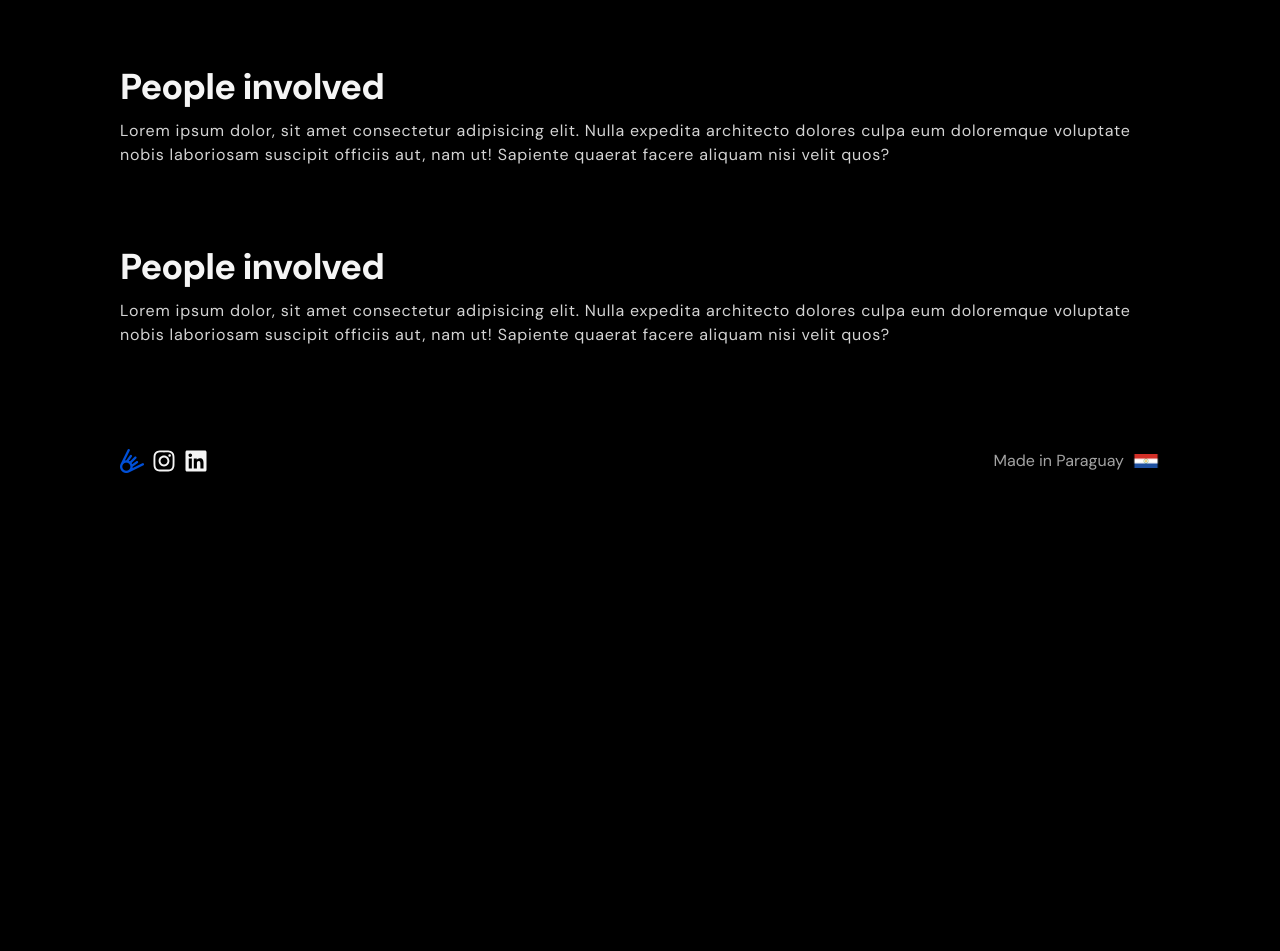
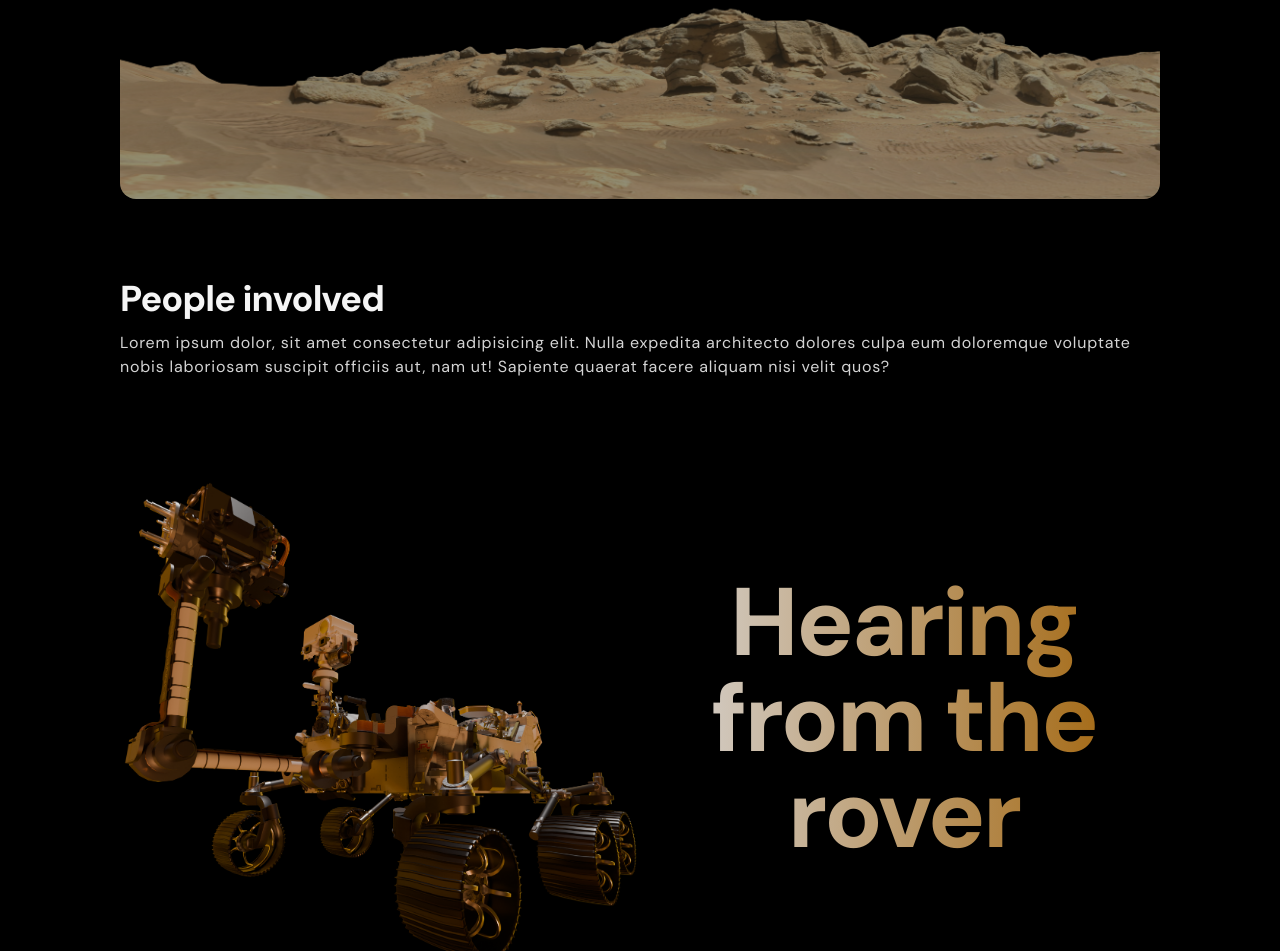
Before and after one commit to Yvyryryi/frontend, a Next.js app in the folder frontend-app/: page /project in a window 1280 px wide. Shown: the part 661-1612 px from the top of the page. Before the commit the page ends 1176 px from the top, so only its background shows below. Built offline with nearby package versions, Linux system fonts and the light colour scheme.

Commit message:
Design updates and rover

```diff
--- a/frontend-app/src/app/globals.css
+++ b/frontend-app/src/app/globals.css
@@ -39,7 +39,7 @@ h3 {
 }
 
 .bg {
-    @apply bg-black
+    @apply bg-gradient-to-b bg-black
 }
 
 .text {
@@ -63,6 +63,11 @@ li {
     text-shadow: 0px 0px 20px #9b5e3c;
 }
 
+.img-shadow {
+    -webkit-filter: drop-shadow(0px 0px 50px #9c5900);
+    filter: drop-shadow(0px 0px 60px #3a2300);
+}
+
 ::-webkit-scrollbar {
     width: 10px;
 }
--- a/frontend-app/src/app/project/page.tsx
+++ b/frontend-app/src/app/project/page.tsx
@@ -1,5 +1,7 @@
 "use client"
 
+import Rover from "@/components/Rover";
+import TerrainText from "@/components/TerrainText";
 import { motion } from "framer-motion";
 
 export default function Page(){
@@ -17,6 +19,7 @@ export default function Page(){
                         Sapiente quaerat facere aliquam nisi velit quos?
                         </p>
                     </div>
+                    <TerrainText>Hearing from mars</TerrainText>
                     <div className="flex flex-col gap-3">
                         <h1>People involved</h1>
                         <p>
@@ -26,24 +29,7 @@ export default function Page(){
                         Sapiente quaerat facere aliquam nisi velit quos?
                         </p>
                     </div>
-                    <div className="flex flex-col gap-3">
-                        <h1>People involved</h1>
-                        <p>
-                        Lorem ipsum dolor, sit amet consectetur adipisicing
-                        elit. Nulla expedita architecto dolores culpa eum doloremque
-                        voluptate nobis laboriosam suscipit officiis aut, nam ut!
-                        Sapiente quaerat facere aliquam nisi velit quos?
-                        </p>
-                    </div>
-                    <div className="flex flex-col gap-3">
-                        <h1>People involved</h1>
-                        <p>
-                        Lorem ipsum dolor, sit amet consectetur adipisicing
-                        elit. Nulla expedita architecto dolores culpa eum doloremque
-                        voluptate nobis laboriosam suscipit officiis aut, nam ut!
-                        Sapiente quaerat facere aliquam nisi velit quos?
-                        </p>
-                    </div>
+                    <Rover></Rover>
                 </div>
             </div>
         </div>
--- a/frontend-app/src/components/ChartExample.tsx
+++ b/frontend-app/src/components/ChartExample.tsx
@@ -82,7 +82,7 @@ export default function ChartExample(){
                 </AreaChart>
             </motion.div>
             <motion.div animate={data.length != 0 ? "open":"closed"} variants={variants} className="hidden p-2 bg-gradient-to-t from-orange-900/10 w-fit to-black rounded-xl md:flex overflow-x-auto">
-                <AreaChart width={1300} height={data.length != 0 ? 300: 0} data={data} className="rounded transition-all">
+                <AreaChart width={1300} height={data.length != 0 ? 300: 280} data={data} className="rounded transition-all">
                     <Area dataKey="y" stroke="#f97316" fill="#f97316" fillOpacity={1}/>
                     <Area dataKey="y2" stroke="#f97316" fill="#f97316" fillOpacity={1}/>
                 </AreaChart>
--- a/frontend-app/src/components/Footer.tsx
+++ b/frontend-app/src/components/Footer.tsx
@@ -3,7 +3,7 @@ import { FaInstagram, FaLinkedin } from "react-icons/fa6";
 
 export default function Footer(){
     return(
-        <footer className="border-neutral-800">
+        <footer className="border-neutral-800 bg-black z-50 sticky">
             <div className="container">
                 <div className="flex w-full items-center justify-between py-5 pb-10">
                     <div className="flex flex-row gap-2">
--- a/frontend-app/src/components/Header.tsx
+++ b/frontend-app/src/components/Header.tsx
@@ -17,7 +17,7 @@ export default function Header(){
     }
 
     return(
-        <header className="fixed top-0 backdrop-blur-md z-50 w-screen">
+        <header className="fixed top-0 backdrop-blur-xl z-50 w-screen">
             <div className="container">
                 <div className="flex justify-between py-4 items-center">
                     <Logo></Logo>
--- /dev/null
+++ b/frontend-app/src/components/Rover.tsx
@@ -0,0 +1,20 @@
+import Image from "next/image"
+
+export default function Rover(){
+    return(
+        <section className="">
+            <div className="flex flex-col md:flex-row gap-2">
+                <Image
+                    src={"/rover.png"}
+                    width={1367}
+                    height={1367}
+                    alt="rover"
+                    className="w-6/12"
+                />
+                <div className="flex justify-center items-center p-4 w-6/12">
+                    <h3>Hearing from the rover</h3>
+                </div>
+            </div>
+        </section>
+    )
+}
--- /dev/null
+++ b/frontend-app/src/components/TerrainText.tsx
@@ -0,0 +1,22 @@
+import Image from "next/image"
+
+export default function TerrainText({children,}: Readonly<{children: React.ReactNode;}>){
+    return(
+        <section className="">
+            <div className="w-full">
+                <div className="h-full -top-10 w-full right-0">
+                    <h3>{children}</h3>
+                </div>
+                <div className="relative">
+                    <Image
+                        src={"/terrain.png"}
+                        width={2160}
+                        height={415}
+                        alt="terrain"
+                        className="top-0 right-0 w-full shadow-inner z-30 rounded-2xl"
+                    />
+                </div>
+            </div>
+        </section>
+    )
+}
```
Also changed, not shown: frontend-app/src/components/Mars.tsx (+2 -2 lines), frontend-app/public/rover.png (added).
